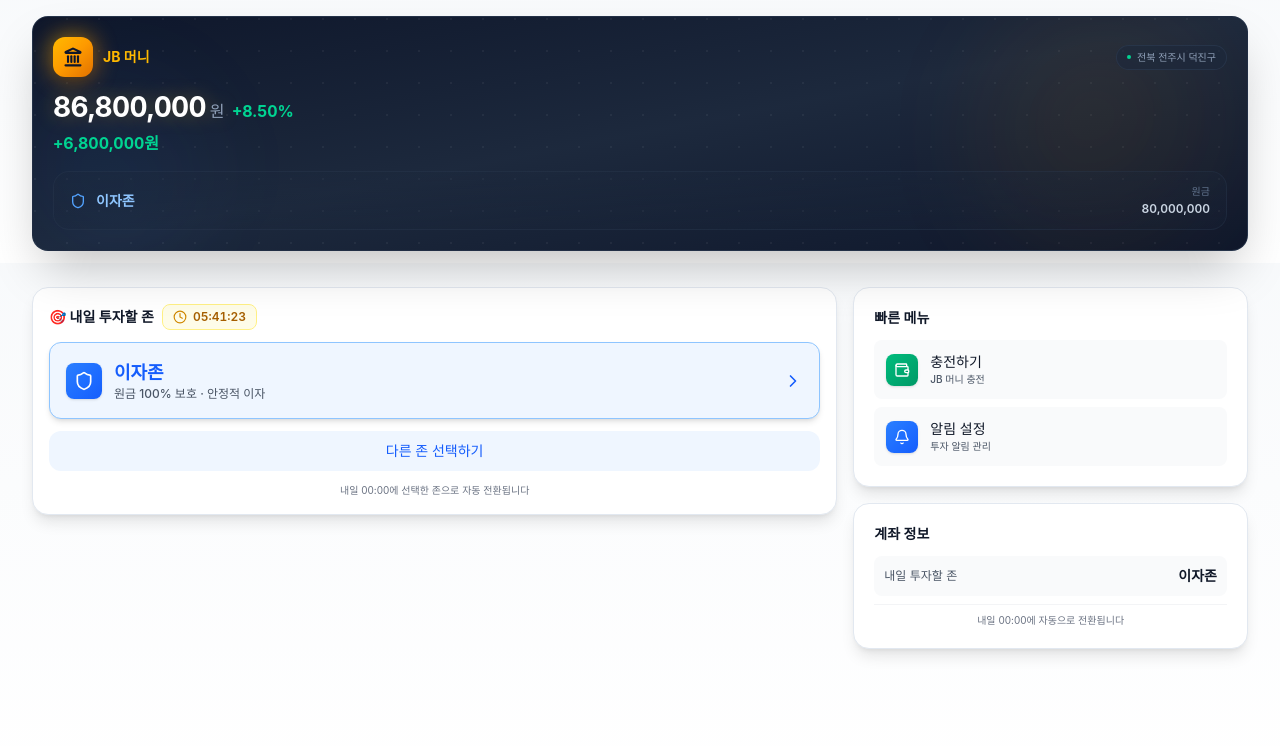
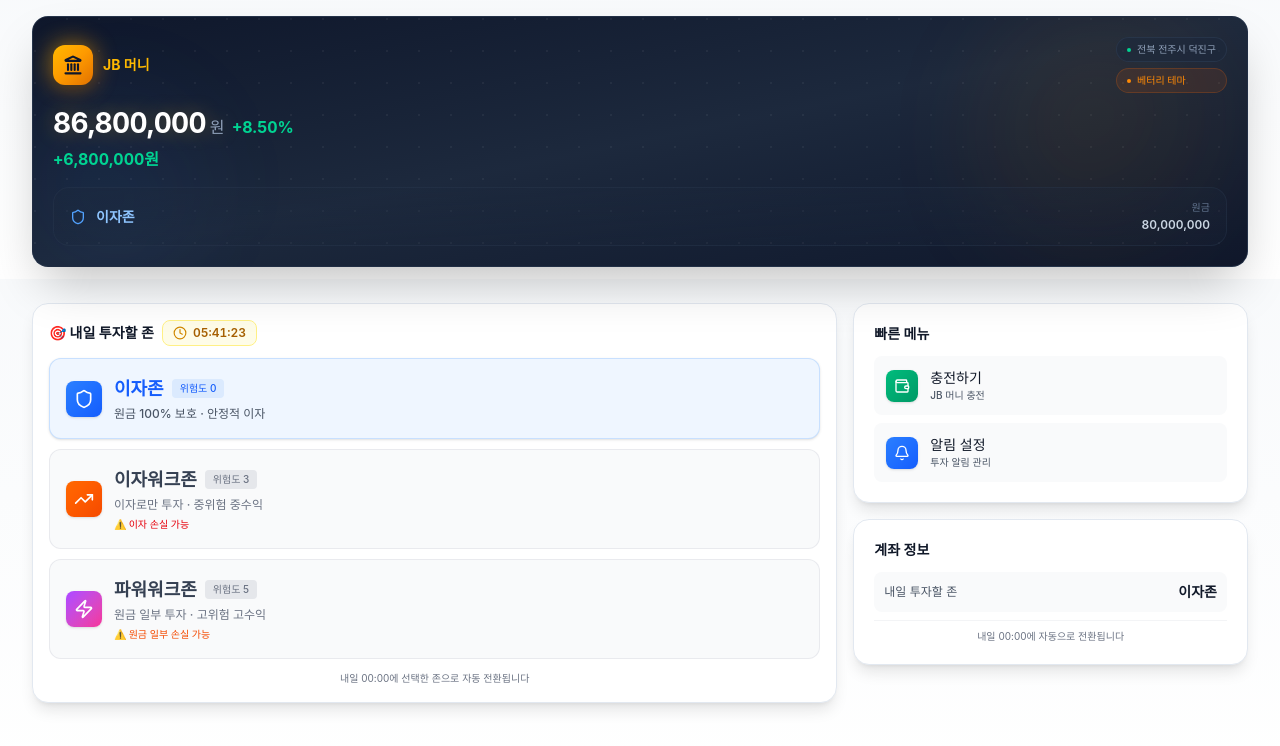
Before and after one commit to Djunnni/BlackSpoonDeveloper, a React (Vite) app: page /#/main in a window 1280 px wide. Shown: the top 746 px of the page. Built offline with nearby package versions, Linux system fonts and the light colour scheme.

Commit message:
메인수정

```diff
--- a/src/app/components/MainApp.tsx
+++ b/src/app/components/MainApp.tsx
@@ -271,12 +271,23 @@
                     </div>
                   </div>
 
+                  {/* 지역 & 테마 */}
+                  <div className="flex flex-col gap-1.5">
                     {/* 지역 */}
                     <div className="flex items-center gap-1.5 px-2.5 py-1 bg-slate-800/60 rounded-full border border-slate-700/50">
                       <div className="w-1 h-1 bg-emerald-400 rounded-full"></div>
                       <span className="text-[10px] text-slate-400 font-medium">
                         {user?.regionName || "전북 전주시 덕진구"}
                       </span>
+                    </div>
+
+                    {/* 테마 */}
+                    <div className="flex items-center gap-1.5 px-2.5 py-1 bg-orange-500/10 rounded-full border border-orange-500/20">
+                      <div className="w-1 h-1 bg-orange-400 rounded-full"></div>
+                      <span className="text-[10px] text-orange-400 font-medium">
+                        베터리 테마
+                      </span>
+                    </div>
                   </div>
                 </div>
 
@@ -427,30 +438,12 @@
                       </div>
                     </div>
 
-                    {!showAllZones ? (
-                      /* 축소된 뷰: 선택된 존만 표시 */
-                      <div className="space-y-3">
-                        <ZoneCard
-                          zone={account?.nextZone || "interest"}
-                          isActive={true}
-                          onClick={() => setShowAllZones(true)}
-                          isToday={false}
-                        />
-                        <button
-                          onClick={() => setShowAllZones(true)}
-                          className="w-full py-2.5 text-sm font-medium text-blue-600 bg-blue-50 hover:bg-blue-100 rounded-xl transition-colors"
-                        >
-                          다른 존 선택하기
-                        </button>
-                      </div>
-                    ) : (
-                      /* 확장된 뷰: 모든 존 표시 */
+                    {/* 항상 모든 존 표시 */}
                     <div className="space-y-3">
                       <TomorrowZoneSelector
                         tomorrowZone={account?.nextZone || "interest"}
                         onZoneClick={(zone) => {
                           handleTomorrowZoneClick(zone);
-                            setShowAllZones(false);
                         }}
                         showRegionAlert={() => setShowRegionAlert(true)}
                         hasRegionSelected={
@@ -459,14 +452,7 @@
                             : hasRegion || false
                         }
                       />
-                        <button
-                          onClick={() => setShowAllZones(false)}
-                          className="w-full py-2.5 text-sm font-medium text-gray-600 bg-gray-100 hover:bg-gray-200 rounded-xl transition-colors"
-                        >
-                          접기
-                        </button>
                     </div>
-                    )}
 
                     <p className="text-[10px] text-gray-500 text-center mt-3">
                       내일 00:00에 선택한 존으로 자동 전환됩니다
```
Lines whose indentation alone changed are shown as unchanged.
